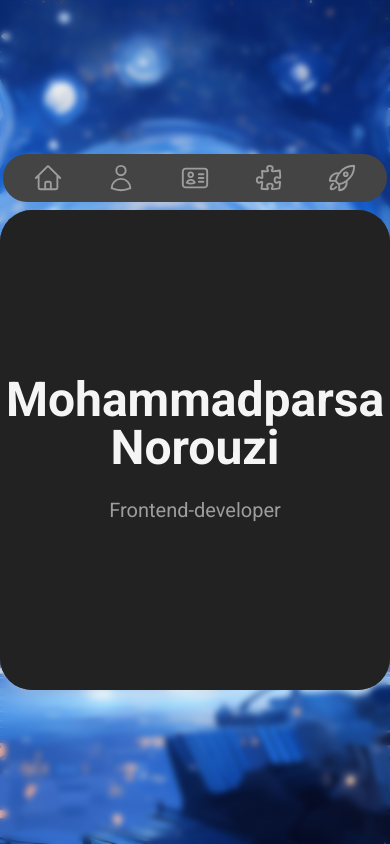
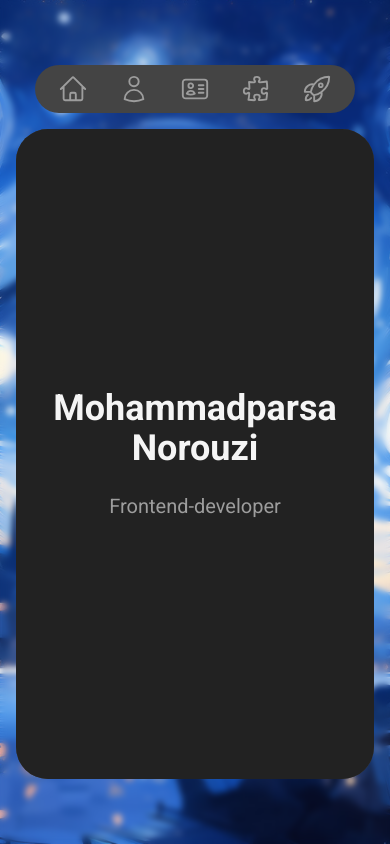
Before and after one commit to funnypar/Portfolio, a React (Vite) app: page / in a window 390 px wide. Built offline with nearby package versions, Linux system fonts and the light colour scheme; a web font is replaced by a local one.

Commit message:
responsiveBugs

```diff
--- a/src/pages/Home.jsx
+++ b/src/pages/Home.jsx
@@ -1,7 +1,7 @@
 const Home = () => {
     return (
-        <div className="bg-rightSide rounded-l-3xl flex justify-center items-center flex-col text-header gap-6">
-            <h1 className=" text-5xl text-center font-roberto font-bold cursor-default phone:px-5">
+        <div className="bg-rightSide rounded-l-3xl flex justify-center items-center flex-col text-header gap-6 ">
+            <h1 className=" text-5xl text-center font-roberto font-bold cursor-default phone:text-4xl phone:px-5">
                 Mohammadparsa Norouzi
             </h1>
             <p className="font-roberto text-2xl cursor-default text-front phone:text-xl">
--- a/src/ui/AppLayout.jsx
+++ b/src/ui/AppLayout.jsx
@@ -5,8 +5,8 @@ import Menu from "./Menu";
 const AppLayout = () => {
     return (
         <main className=" h-screen flex justify-center items-center">
-            <div className="flex items-center gap-9 phone:overflow-scroll phone:flex-col-reverse phone:gap-2">
-                <div className="h-box w-box bg-leftSide rounded-box overflow-hidden grid grid-cols-box shadow-box phone:h-phone phone:w-full phone:grid-cols-1 phone:shadow-none">
+            <div className="flex items-center gap-9 phone:overflow-scroll phone:flex-col-reverse phone:gap-4 phone:px-4">
+                <div className="h-box w-box bg-leftSide rounded-box overflow-hidden grid grid-cols-box shadow-box phone:h-phone phone:w-full phone:grid-cols-1 phone:shadow-none ">
                     <LeftSide />
                     <Outlet />
                 </div>
--- a/src/ui/Menu.jsx
+++ b/src/ui/Menu.jsx
@@ -30,7 +30,7 @@ const Menu = () => {
         }
     }
     return (
-        <ul className="bg-leftSide h-96 w-16 p-2 flex justify-around items-center flex-col rounded-full shadow-menu phone:flex-row phone:w-96 phone:h-12 phone:shadow-none">
+        <ul className="bg-leftSide h-96 w-16 p-2 flex justify-around items-center flex-col rounded-full shadow-menu phone:flex-row phone:w-80 phone:h-12 phone:shadow-none">
             <li>
                 <Link
                     to="/"
--- a/tailwind.config.js
+++ b/tailwind.config.js
@@ -5,7 +5,7 @@ module.exports = withMT({
     theme: {
         extend: {
             height: {
-                phone: "30rem",
+                phone: "77vh",
                 box: "33rem",
             },
             width: {
```
